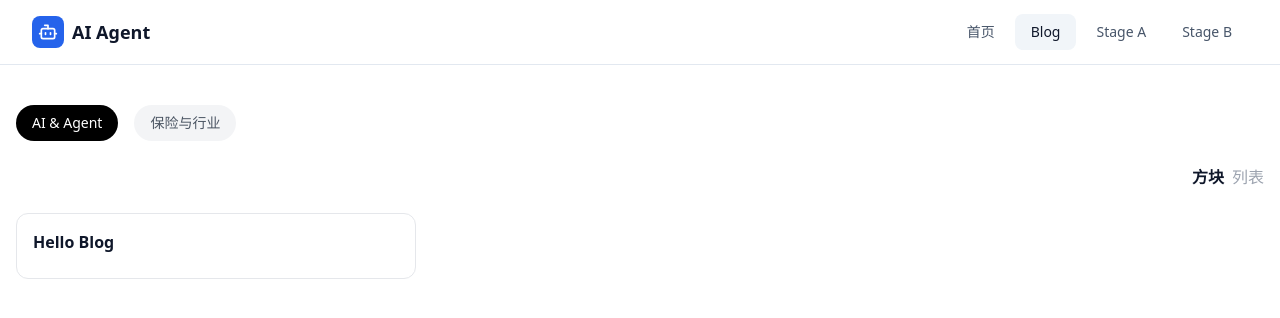
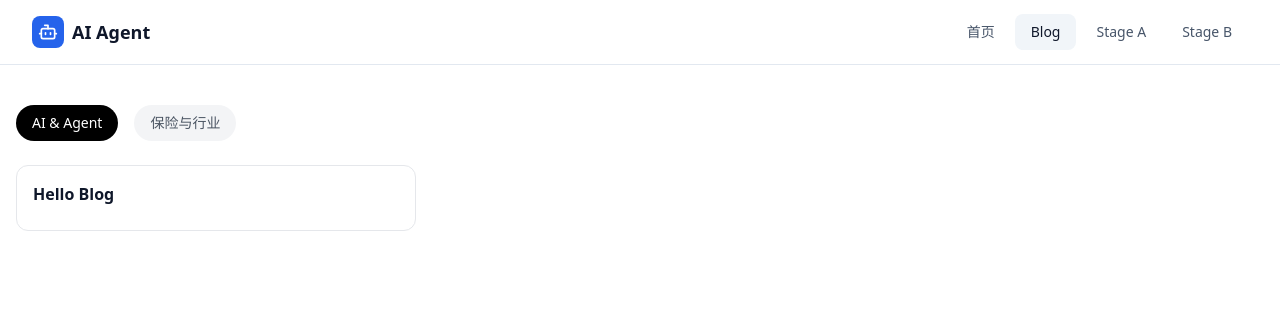
Before and after one commit to donnycui/laicai-tech-agent-system, a Next.js app in the folder frontend/: page /blog in a window 1280 px wide. Shown: the top 318 px of the page. Built offline with nearby package versions, Linux system fonts and the light colour scheme.

Commit message:
Update page.tsx

```diff
--- a/frontend/app/blog/page.tsx
+++ b/frontend/app/blog/page.tsx
@@ -1,24 +1,11 @@
-export const dynamic = 'force-dynamic'
+import { getAllPosts } from '@/lib/posts'
+import Navbar from '@/components/Navbar'
+import BlogTabs from './components/BlogTabs'
+import BlogGrid from './components/BlogGrid'
 
-import { getAllPosts } from '@/lib/posts'
-import BlogTabs from './components/BlogTabs'
-import BlogViewToggle from './components/BlogViewToggle'
-import BlogGrid from './components/BlogGrid'
-import BlogList from './components/BlogList'
-import Navbar from '@/components/Navbar'
-
-export default function BlogPage({
-  searchParams,
-}: {
-  searchParams: {
-    view?: string
-    category?: string
-    source?: string
-  }
-}) {
-  const view = searchParams.view === 'list' ? 'list' : 'grid'
-  const category = searchParams.category || 'ai'
-  const source = searchParams.source || 'all'
+export default function BlogPage() {
+  // ✅ 静态默认分类
+  const category = 'ai'
 
   const posts = getAllPosts().filter(
     (p) => p.category === category
@@ -28,13 +15,11 @@ export default function BlogPage({
     <>
       <Navbar />
       <main className="max-w-7xl mx-auto px-4 py-10">
+        {/* 分类 Tab（静态） */}
         <BlogTabs current={category} />
-        <BlogViewToggle current={view} />
 
-        {view === 'grid'
-          ? <BlogGrid posts={posts} />
-          : <BlogList posts={posts} />
-        }
+        {/* 默认 Grid 视图 */}
+        <BlogGrid posts={posts} />
       </main>
     </>
   )
```
